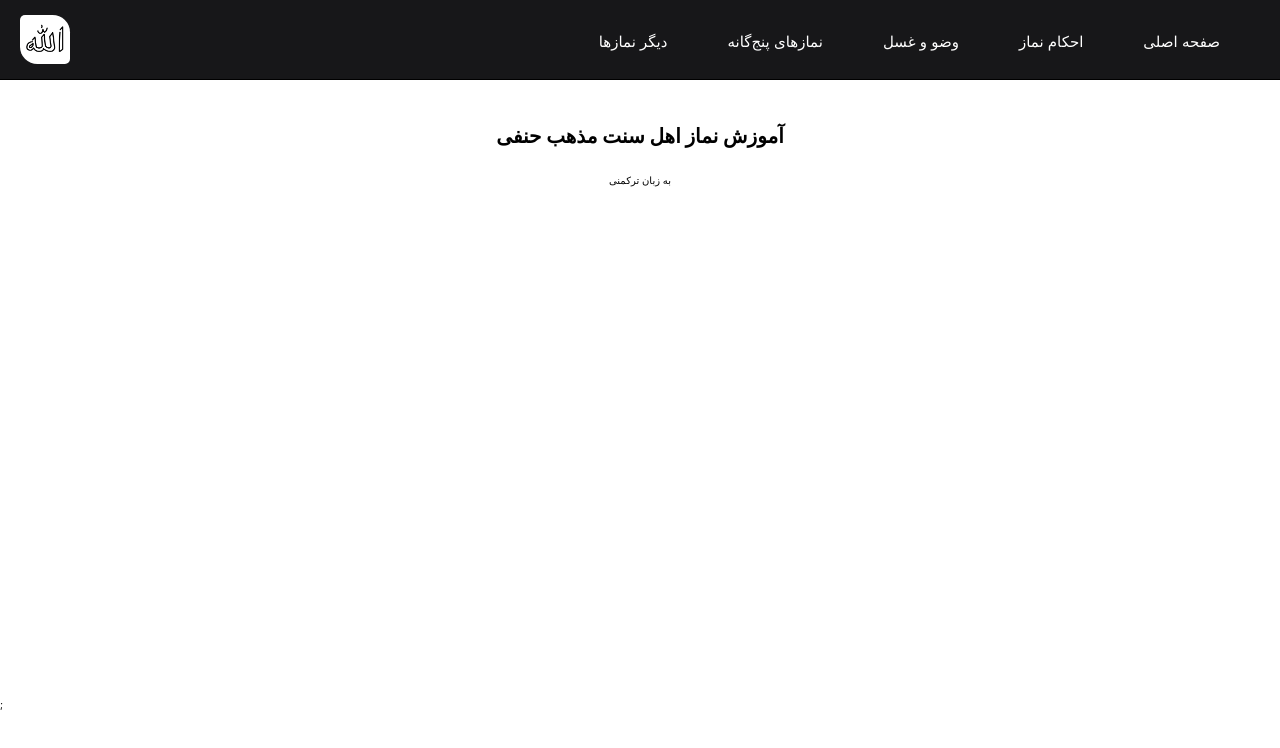
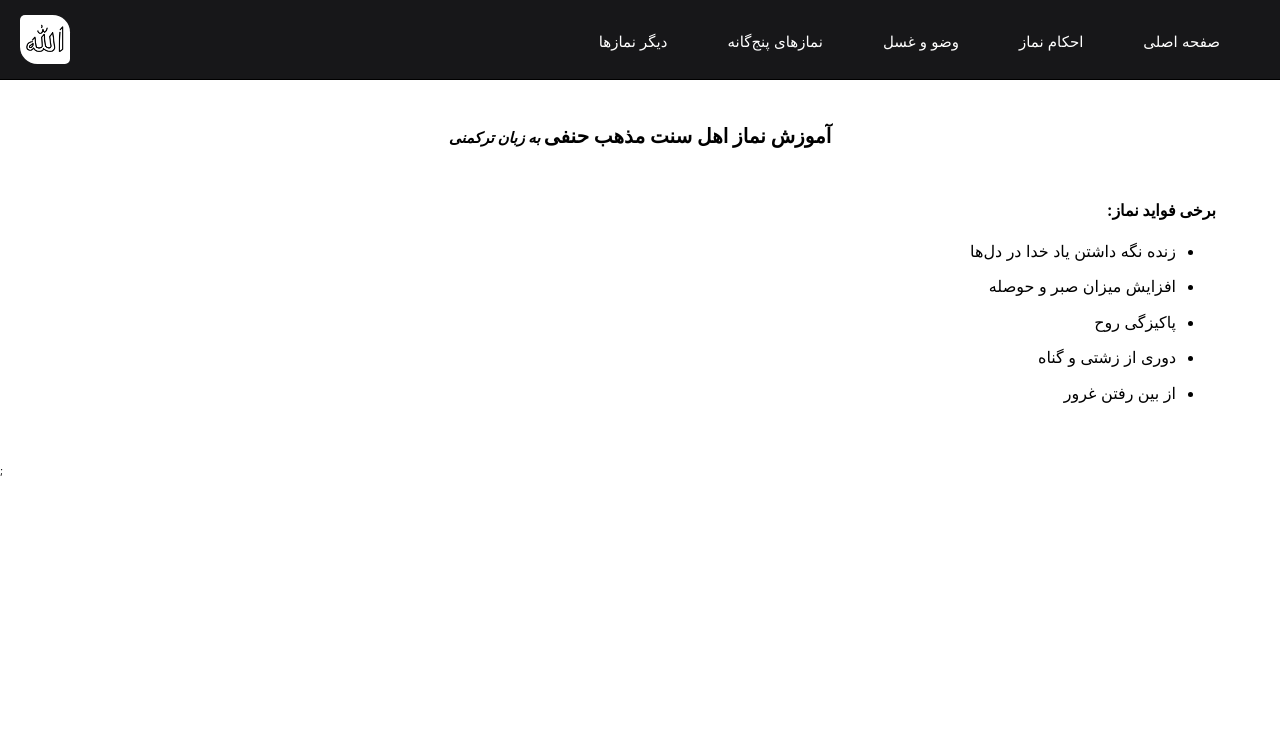
Before and after one commit to masoudnemati/hanafinamaz, a Next.js app: page / in a window 1280 px wide. Shown: the top 748 px of the page. Built offline with nearby package versions, Linux system fonts and the light colour scheme; a web font is replaced by a local one.

Commit message:
built benefits, it is harder than I thought!

```diff
--- /dev/null
+++ b/components/pages/home/Benefits.jsx
@@ -0,0 +1,40 @@
+import React from "react";
+
+const Benefits = () => {
+  return (
+    <>
+      <section className="main">
+        <h3>برخی فواید نماز:</h3>
+        <ul>
+          <li>زنده نگه داشتن یاد خدا در دل‌‌ها</li>
+          <li> افزایش میزان صبر و حوصله </li>
+          <li>پاکیزگی روح</li>
+          <li>دوری از زشتی و گناه</li>
+          <li>از بین رفتن غرور</li>
+        </ul>
+      </section>
+
+      <style jsx>{`
+        .main {
+          direction: rtl;
+          padding: 40px 5vw;
+        }
+
+        h3 {
+          font-size: 1.6rem;
+        }
+
+        ul {
+          padding: 10px 40px;
+        }
+
+        li {
+          font-size: 1.6rem;
+          padding: 5px 0;
+        }
+      `}</style>
+    </>
+  );
+};
+
+export default Benefits;
--- a/components/pages/home/Hero.jsx
+++ b/components/pages/home/Hero.jsx
@@ -4,12 +4,13 @@ const Hero = () => {
   return (
     <>
       <main className="hero-main">
-        <h1>آموزش نماز اهل سنت مذهب حنفی</h1>
-        <p>به زبان ترکمنی</p>
+        <h1>
+          آموزش نماز اهل سنت مذهب حنفی
+          <span className="turkmen"> به زبان ترکمنی </span>
+        </h1>
       </main>
       <style jsx>{`
         .hero-main {
-          height: 87vh;
           direction: rtl;
           padding-top: 100px;
           /* background-image: url("/images/home/hero-bg-man.jpeg"); */
@@ -24,6 +25,13 @@ const Hero = () => {
           padding: 20px;
           display: inline-block;
           color: black;
+
+          padding-bottom: 6px;
+        }
+
+        .turkmen {
+          font-size: 1.5rem;
+          font-style: italic;
         }
       `}</style>
     </>
--- a/pages/index.js
+++ b/pages/index.js
@@ -1,6 +1,7 @@
 import Head from "next/head";
 // import Layout from "../components/layout/Layout";
 import Hero from "../components/pages/home/Hero";
+import Benefis from "../components/pages/home/Benefits";
 
 export default function Home() {
   return (
@@ -11,6 +12,7 @@ export default function Home() {
       </Head>
       <main>
         <Hero />
+        <Benefis />
       </main>
     </>
   );
```
